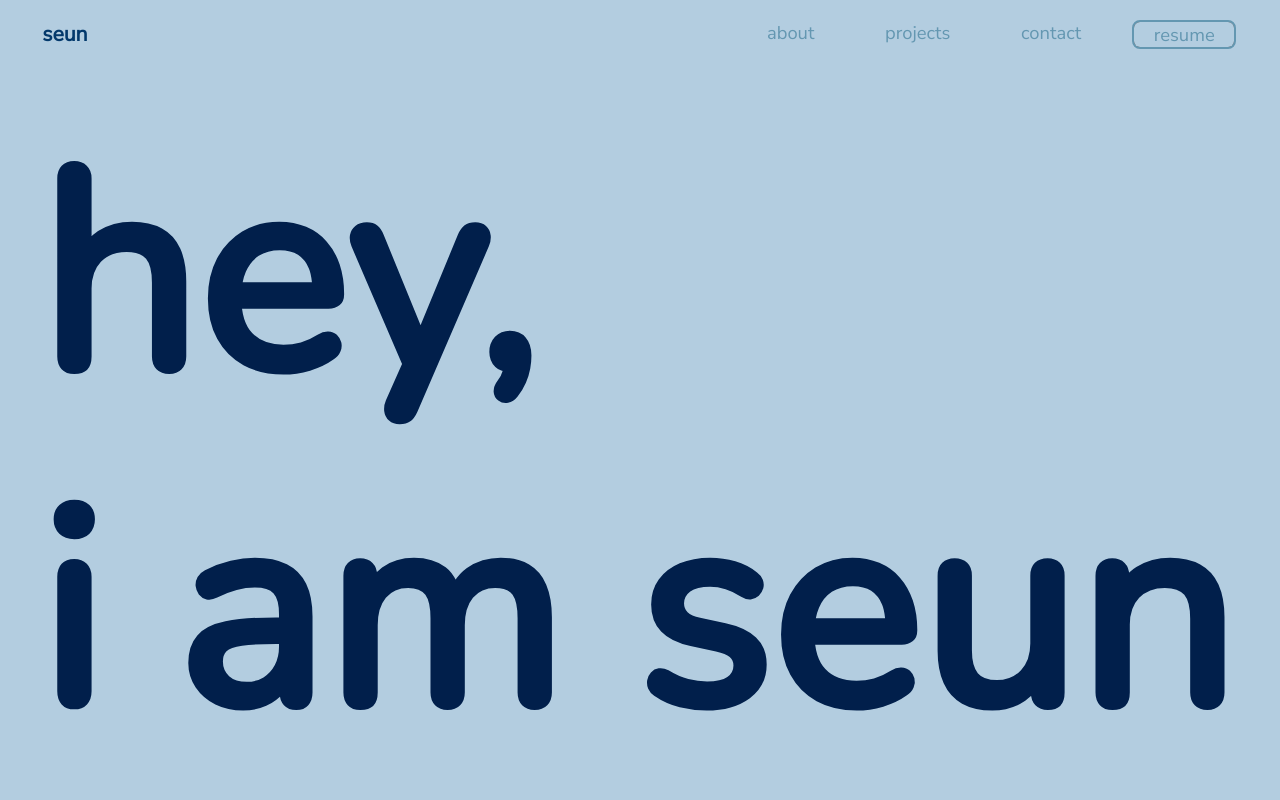
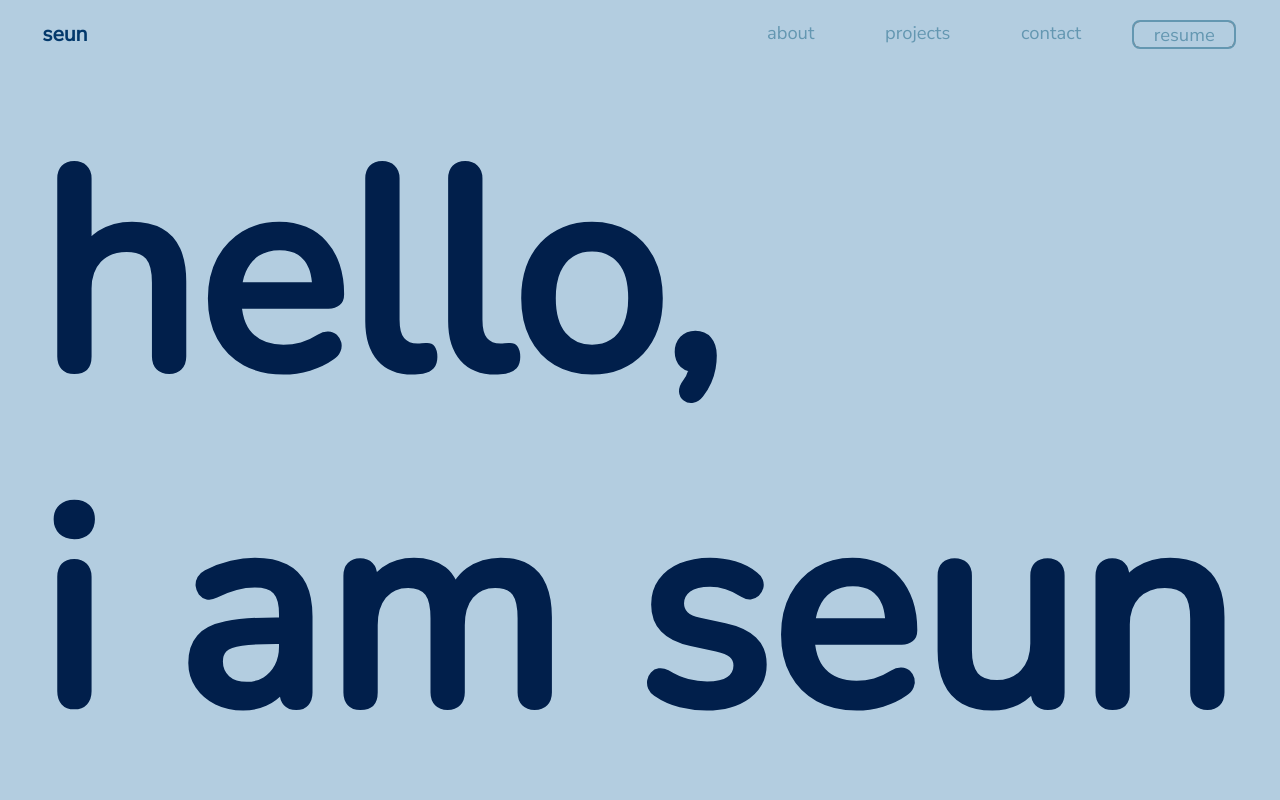
Before and after one commit to seunadekunle/seunadekunle.github.io, a React (Create React App) app: page / in a window 1280 px wide. Shown: the top 800 px of the page. Built offline with nearby package versions, Linux system fonts and the light colour scheme; the HTML template or start-up script is replaced by a standard one.

Commit message:
Changed Git link

```diff
--- a/src/App.js
+++ b/src/App.js
@@ -25,7 +25,7 @@ class App extends Component {
       <div className="App">
         <div className="nav">
 
-          <li id="action"><a href="https://www.canva.com/design/DAD-03_5V6c/l3eG1z2NTT4J8zJJ3bY5_w/view">resume</a></li>
+          <li id="action"><a href="https://drive.google.com/file/d/1c-GUYz8Z_1-AVkS2deGOxK4_G2vzycIG/view?usp=sharing">resume</a></li>
           <li>
             <Link
               activeClass="active"
--- a/src/assets/text/project_data.js
+++ b/src/assets/text/project_data.js
@@ -2,7 +2,7 @@ export const data = [
   {
     title: "CaffTrack",
     description: "Fitbit OS app to track caffeine intake",
-    img_url: "https://gallery.fitbit.com/media/versa-grey.b4490a4a.png",
+    img_url: "https://raw.githubusercontent.com/seunadekunle/caffTrack/master/screenshots/ionic_1.png",
     url: "https://github.com/seunadekunle/caffTrack",
   },
   {
--- a/src/components/Contact.css
+++ b/src/components/Contact.css
@@ -89,7 +89,7 @@ button:hover {
   z-index: 1;
 }
 
-@media(max-width: 600px){
+@media(max-width: 1000px){
   #contact-text{
     width: 100%;
   }
--- a/src/components/Home.js
+++ b/src/components/Home.js
@@ -4,7 +4,7 @@ import './Home.css';
 function Home() {
     return (
         <div style={{overflow: "hidden"}}>
-            <h1>hey, <br/> i am seun</h1>
+            <h1>hello, <br/> i am seun</h1>
         </div>
     );
 }
```
